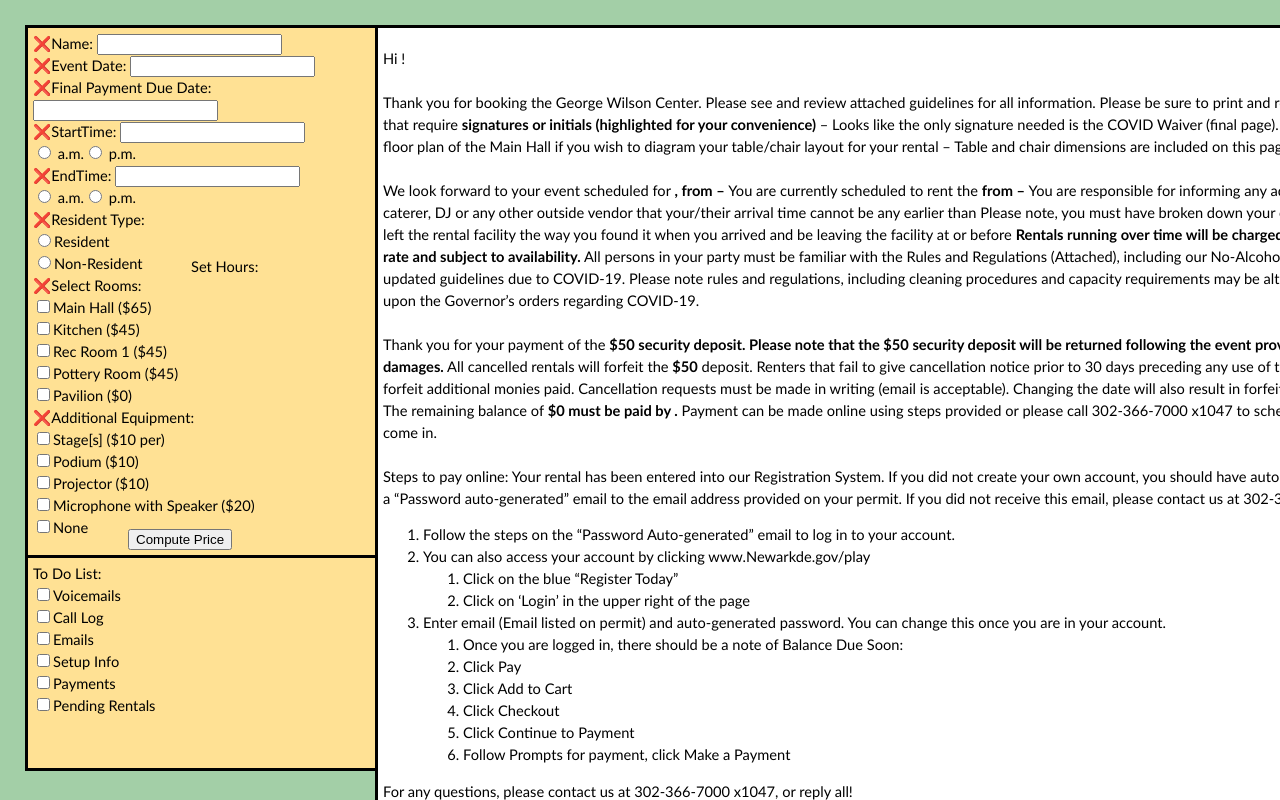
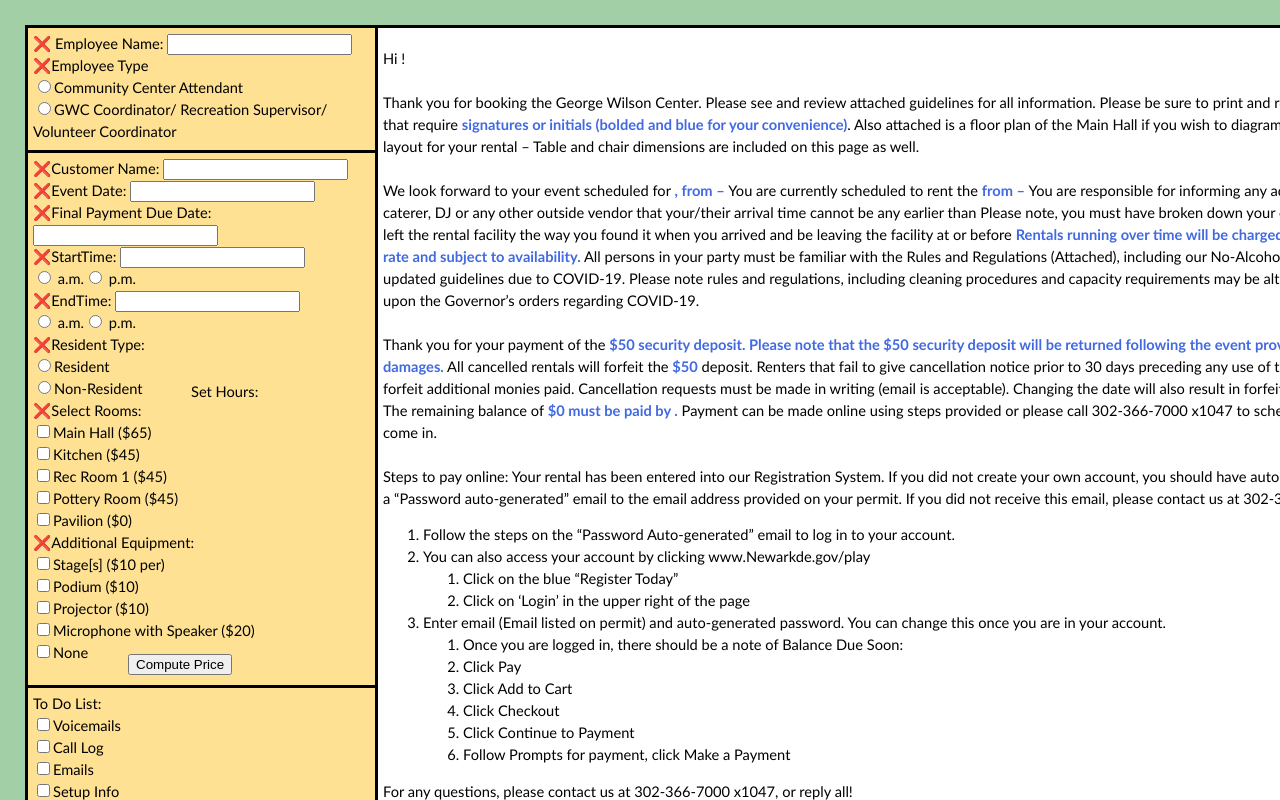
Before and after one commit to mlorang/Confirmation-Email, a React (Create React App) app: page / in a window 1280 px wide. Shown: the top 800 px of the page. Built offline with nearby package versions, Linux system fonts and the light colour scheme.

Commit message:
added emplyeeInfo sidebar to be customizable for employees using email template. Also added red x's and gree checkmarks to show that entry field is filled out

```diff
--- a/src/App.tsx
+++ b/src/App.tsx
@@ -7,10 +7,13 @@
 import GWCName from "./components/GWCName";
 import RoomsAndEquipment from "./components/RoomsAndEquipment";
 import ToDoList from "./components/ToDoList";
+import EmployeeInfo from "./components/EmployeeInfo";
 
 // "npm run deploy" command to deploy website
 
 function App(): JSX.Element {
+  const [employeeName, setEmployeeName] = useState<string>("");
+  const [employeeType, setEmployeeType] = useState<string>("");
   const [name, setName] = useState<string>("");
   const [eventDate, setEventDate] = useState<string>("");
   const [dueDate, setDueDate] = useState<string>("");
@@ -25,9 +28,16 @@
 
   return (
     <div className="app">
+      <div className="employeeInfo">
+        <EmployeeInfo
+          employeeName={employeeName}
+          setEmployeeName={setEmployeeName}
+          employeeType={employeeType}
+          setEmployeeType={setEmployeeType}
+        ></EmployeeInfo>
+      </div>
       <div className="renterInformationSettingBox">
-        <GWCName name={name} setName={setName}></GWCName>
-
+        <GWCName customerName={name} setCustomerName={setName}></GWCName>
         <GWCDate
           eventDate={eventDate}
           setEventDate={setEventDate}
@@ -59,7 +69,6 @@
       <div className="toDoList">
         <ToDoList></ToDoList>
       </div>
-
       <div className="emailBody">
         <EmailText
           name={name}
@@ -71,6 +80,8 @@
           startTimePeriod={startTimePeriod}
           endTimePeriod={endTimePeriod}
           price={price}
+          employeeName={employeeName}
+          employeeType={employeeType}
         ></EmailText>
       </div>
     </div>
--- a/src/components/EmailText.tsx
+++ b/src/components/EmailText.tsx
@@ -11,6 +11,8 @@
   startTimePeriod: string;
   endTimePeriod: string;
   price: string;
+  employeeName: string;
+  employeeType: string;
 }
 
 function EmailText({
@@ -23,6 +25,8 @@
   startTimePeriod,
   endTimePeriod,
   price,
+  employeeName,
+  employeeType,
 }: emailText) {
   return (
     <div>
@@ -32,37 +36,40 @@
         <br></br> Thank you for booking the George Wilson Center. Please see and
         review attached guidelines for all information. Please be sure to print
         and return the forms that require{" "}
-        <b>signatures or initials (highlighted for your convenience)</b> – Looks
-        like the only signature needed is the COVID Waiver (final page). Also
-        attached is a floor plan of the Main Hall if you wish to diagram your
-        table/chair layout for your rental – Table and chair dimensions are
+        <span className="textHighlight">
+          signatures or initials (bolded and blue for your convenience)
+        </span>
+        {/*–{" "}
+        Looks like the only signature needed is the COVID Waiver (final page)*/}
+        . Also attached is a floor plan of the Main Hall if you wish to diagram
+        your table/chair layout for your rental – Table and chair dimensions are
         included on this page as well.
         <br></br>
         <br></br>
         We look forward to your event scheduled for{" "}
-        <b>
+        <span className="textHighlight">
           {eventDate}, from {startTime + startTimePeriod} –{" "}
           {endTime + endTimePeriod}
-        </b>{" "}
+        </span>{" "}
         You are currently scheduled to rent the{" "}
-        <b>
+        <span className="textHighlight">
           {rooms} from {startTime + startTimePeriod} – {endTime + endTimePeriod}
-        </b>{" "}
+        </span>{" "}
         You are responsible for informing any additional planners, caterer, DJ
         or any other outside vendor that your/their arrival time cannot be any
         earlier than{" "}
-        <b>
+        <span className="textHighlight">
           {startTime}
           {startTimePeriod}
-        </b>{" "}
+        </span>{" "}
         Please note, you must have broken down your own decorations, left the
         rental facility the way you found it when you arrived and be leaving the
         facility at or before{" "}
-        <b>
+        <span className="textHighlight">
           {endTime}
           {endTimePeriod + " "} Rentals running over time will be charged at the
           full hourly rate and subject to availability.
-        </b>{" "}
+        </span>{" "}
         All persons in your party must be familiar with the Rules and
         Regulations (Attached), including our No-Alcohol Policy and updated
         guidelines due to COVID-19. Please note rules and regulations, including
@@ -71,18 +78,19 @@
         <br></br>
         <br></br>
         Thank you for your payment of the{" "}
-        <b>
+        <span className="textHighlight">
           $50 security deposit. Please note that the $50 security deposit will
           be returned following the event provided there are no damages.
-        </b>{" "}
-        All cancelled rentals will forfeit the <b>$50</b> deposit. Renters that
-        fail to give cancellation notice prior to 30 days preceding any use of
-        the GWC will also forfeit additional monies paid. Cancellation requests
-        must be made in writing (email is acceptable). Changing the date will
-        also result in forfeiture of deposit. The remaining balance of{" "}
-        <b>
+        </span>{" "}
+        All cancelled rentals will forfeit the{" "}
+        <span className="textHighlight">$50</span> deposit. Renters that fail to
+        give cancellation notice prior to 30 days preceding any use of the GWC
+        will also forfeit additional monies paid. Cancellation requests must be
+        made in writing (email is acceptable). Changing the date will also
+        result in forfeiture of deposit. The remaining balance of{" "}
+        <span className="textHighlight">
           ${price} must be paid by {dueDate}.
-        </b>{" "}
+        </span>{" "}
         Payment can be made online using steps provided or please call
         302-366-7000 x1047 to schedule a time to come in. <br></br>
         <br></br>Steps to pay online: Your rental has been entered into our
@@ -121,9 +129,12 @@
         all!
         <br></br>
         <br></br>
-        Thank you and have a wonderful week!<br></br> <br></br>[EMPLOYEE NAME]
-        [EMPLOYEE TYPE] <br></br>City of Newark Parks & Recreation Department{" "}
-        <br></br>302-366-7000 x1047 | wjohnson@newark.de.us <br></br>
+        Thank you and have a wonderful week!<br></br> <br></br>
+        {employeeName}
+        <br></br>
+        {employeeType}
+        <br></br>City of Newark Parks & Recreation Department <br></br>
+        302-366-7000 x1047 | wjohnson@newark.de.us <br></br>
         www.NewarkDe.gov/play |@CityofNewarkDE
       </p>
     </div>
--- /dev/null
+++ b/src/components/EmployeeInfo.tsx
@@ -0,0 +1,56 @@
+import { type } from "os";
+import React from "react";
+import { Form } from "react-bootstrap";
+
+interface EmployeeInfo {
+  employeeName: string;
+  setEmployeeName: (newString: string) => void;
+  employeeType: string;
+  setEmployeeType: (newString: string) => void;
+}
+
+function EmployeeInfo({
+  employeeName,
+  setEmployeeName,
+  employeeType,
+  setEmployeeType,
+}: EmployeeInfo) {
+  const EMPLOYEETYPE = [
+    "Community Center Attendant",
+    "GWC Coordinator/ Recreation Supervisor/ Volunteer Coordinator",
+  ];
+  function updateEmployeeName(event: React.ChangeEvent<HTMLInputElement>) {
+    setEmployeeName(event.target.value);
+  }
+
+  function updateEmployeeType(event: React.ChangeEvent<HTMLInputElement>) {
+    setEmployeeType(event.target.value);
+  }
+  return (
+    <div>
+      <Form.Label>
+        {employeeName.length > 0 ? <span>✔️</span> : <span>❌</span>} Employee
+        Name:{" "}
+      </Form.Label>
+      <Form.Control value={employeeName} onChange={updateEmployeeName} />
+      <br></br>
+      <Form.Label>
+        {employeeType.length > 0 ? <span>✔️</span> : <span>❌</span>}Employee
+        Type
+      </Form.Label>
+      <br></br>
+      {EMPLOYEETYPE.map((choice: string) => (
+        <Form.Check
+          style={{ overflow: "auto", float: "left" }}
+          type="radio"
+          label={choice}
+          value={choice}
+          checked={choice === employeeType}
+          onChange={updateEmployeeType}
+        />
+      ))}
+    </div>
+  );
+}
+
+export default EmployeeInfo;
--- a/src/components/GWCName.tsx
+++ b/src/components/GWCName.tsx
@@ -2,20 +2,22 @@
 import { Form } from "react-bootstrap";
 
 interface SetName {
-  name: string;
-  setName: (newString: string) => void;
+  customerName: string;
+  setCustomerName: (newString: string) => void;
 }
 
-function GWCName({ name, setName }: SetName) {
-  function updateName(event: React.ChangeEvent<HTMLInputElement>) {
-    setName(event.target.value);
+function GWCName({ customerName, setCustomerName }: SetName) {
+  function updateCustomerName(event: React.ChangeEvent<HTMLInputElement>) {
+    setCustomerName(event.target.value);
   }
+
   return (
     <div>
       <Form.Label>
-        {name.length > 0 ? <span>✔️</span> : <span>❌</span>}Name:{" "}
+        {customerName.length > 0 ? <span>✔️</span> : <span>❌</span>}Customer
+        Name:{" "}
       </Form.Label>
-      <Form.Control value={name} onChange={updateName} />
+      <Form.Control value={customerName} onChange={updateCustomerName} />
     </div>
   );
 }
--- a/src/style.css
+++ b/src/style.css
@@ -3,6 +3,17 @@
   font-family: Calibri, sans-serif;
   font-size: 14.667px;
   line-height: 1.5;
+}
+
+.employeeInfo {
+  border-style: solid;
+  position: absolute;
+  background-color: #FFE194;
+  padding: 5px;
+  left: 25px;
+  top: 25px;
+width: 340px;
+height: 200px;
 }
 
 .toDoList {
@@ -11,9 +22,14 @@
   background-color: #FFE194;
   padding: 5px;
   left: 25px;
-  top: 555px;
+  top: 685px;
 width: 340px;
 height: 200px;
+}
+
+.textHighlight{
+  color: royalblue;
+  font-weight: bold;
 }
 
 .app{
@@ -28,7 +44,7 @@
   background-color: #FFE194;
   padding: 5px;
   left: 25px;
-  top: 25px;
+  top: 150px;
 width: 340px;
 height: 530px;}
 
```
